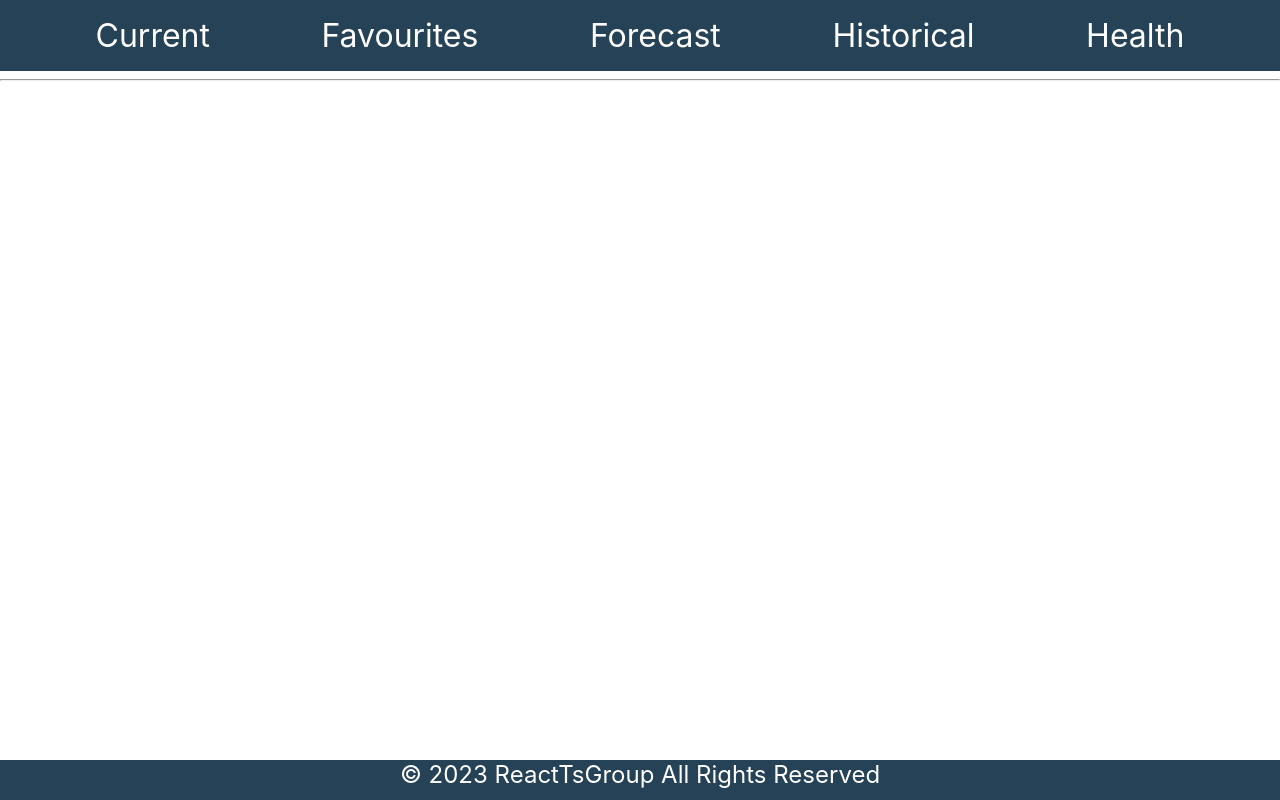
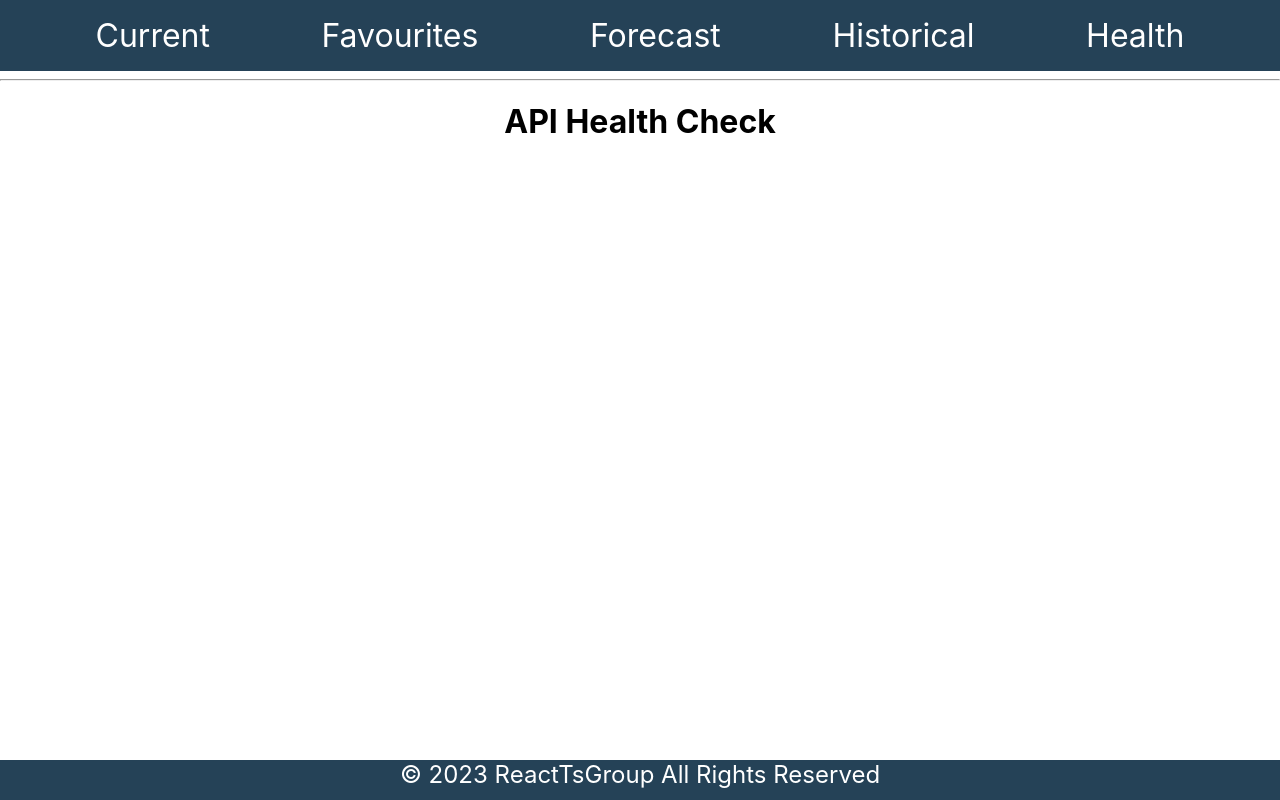
Before and after one commit to Sandyatech/tech-returner-final-project, a React (Create React App) app: page /health in a window 1280 px wide. Built offline with nearby package versions, Linux system fonts and the light colour scheme; no server answers.

Commit message:
feat: Style Health page

```diff
--- a/src/App.css
+++ b/src/App.css
@@ -243,6 +243,13 @@ ul {
 
 
 /*******************************End of Historical WeatherPage*********************************/
+
+/*******************************Start of Health Page*********************************/
+.healthMessage {
+    text-align: center;
+}
+/*******************************End of Health Page*********************************/
+
 .container {
   display: flex;
   flex-wrap: wrap;
--- a/src/pages/Health/Health.tsx
+++ b/src/pages/Health/Health.tsx
@@ -11,7 +11,9 @@ const Health: React.FC = () => {
       if (apiResponse.status === 200) {
         setHealthMessage("🟢 Weather API is responding correctly. 🟢");
       } else {
-                setHealthMessage("🔴 There is a problem with Weather API at this time. 🔴");
+        setHealthMessage(
+          "🔴 There is a problem with Weather API at this time. 🔴"
+        );
       }
     } catch (error) {
       console.log(`Error: ${error}`);
@@ -20,7 +22,12 @@ const Health: React.FC = () => {
 
   checkServerHealth();
 
-    return <p>{healthMessage}</p>;
+  return (
+    <div className="App">
+      <h1>API Health Check</h1>
+      <p className="healthMessage">{healthMessage}</p>
+    </div>
+  );
 };
 
 export default Health;
```
Lines whose indentation alone changed are shown as unchanged.
